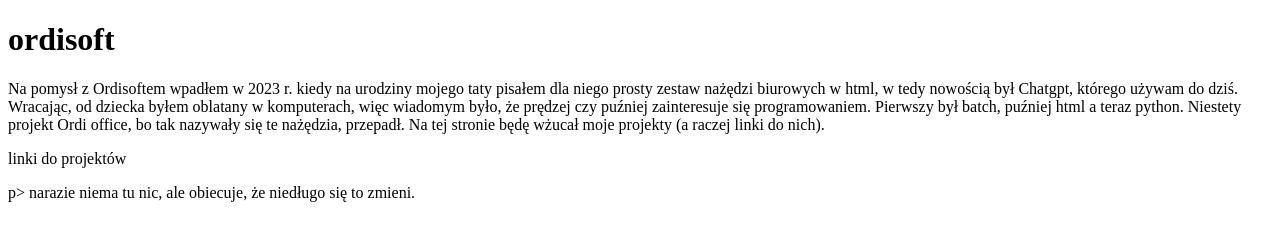
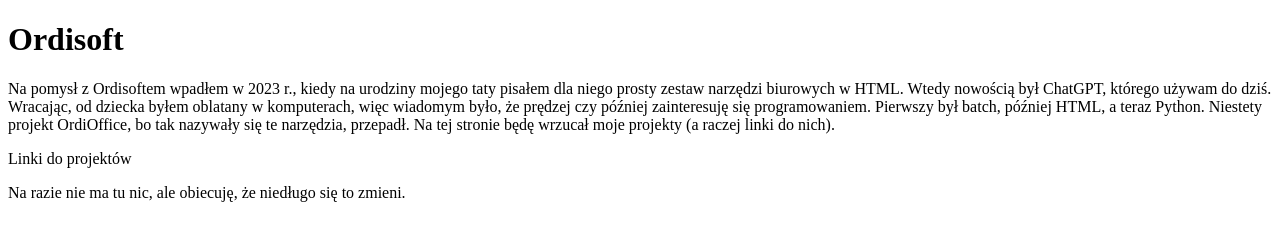
Before and after one commit to Mikolaj-ordzinski/Mikolaj-ordzinski.github.io, a plain HTML site: page index.html in a window 1280 px wide. Drawn offline with Linux system fonts and the light colour scheme.

Commit message:
index.html

```diff
--- a/index.html
+++ b/index.html
@@ -1,15 +1,17 @@
 <!DOCTYPE html>
-<html lang="pl"
+<html lang="pl">
 
   <head>
-  <meta charset="UTF-8">
-  <title>ordisoft</title>
-                   </head>
+    <meta charset="UTF-8">
+    <title>Ordisoft</title>
+  </head>
+
   <body>
-    <h1>ordisoft</h1>
-      Na pomysł z Ordisoftem wpadłem w 2023 r. kiedy na urodziny mojego taty pisałem dla niego prosty zestaw nażędzi biurowych w html, w tedy nowością był Chatgpt, którego używam do dziś. Wracając, od dziecka byłem oblatany w komputerach, więc wiadomym było, że prędzej czy puźniej zainteresuje się programowaniem. Pierwszy był batch, puźniej html a teraz python. Niestety projekt Ordi office, bo tak nazywały się te nażędzia, przepadł.
-      Na tej stronie będę wżucał moje projekty (a raczej linki do nich).
-      <p>linki do projektów</p>p>
-      narazie niema tu nic, ale obiecuje, że niedługo się to zmieni.
+    <h1>Ordisoft</h1>
+    Na pomysł z Ordisoftem wpadłem w 2023 r., kiedy na urodziny mojego taty pisałem dla niego prosty zestaw narzędzi biurowych w HTML. Wtedy nowością był ChatGPT, którego używam do dziś. Wracając, od dziecka byłem oblatany w komputerach, więc wiadomym było, że prędzej czy później zainteresuję się programowaniem. Pierwszy był batch, później HTML, a teraz Python. Niestety projekt OrdiOffice, bo tak nazywały się te narzędzia, przepadł.
+    Na tej stronie będę wrzucał moje projekty (a raczej linki do nich).
+    <p>Linki do projektów</p>
+    Na razie nie ma tu nic, ale obiecuję, że niedługo się to zmieni.
   </body>
-</h  tml>
+
+</html>
```
